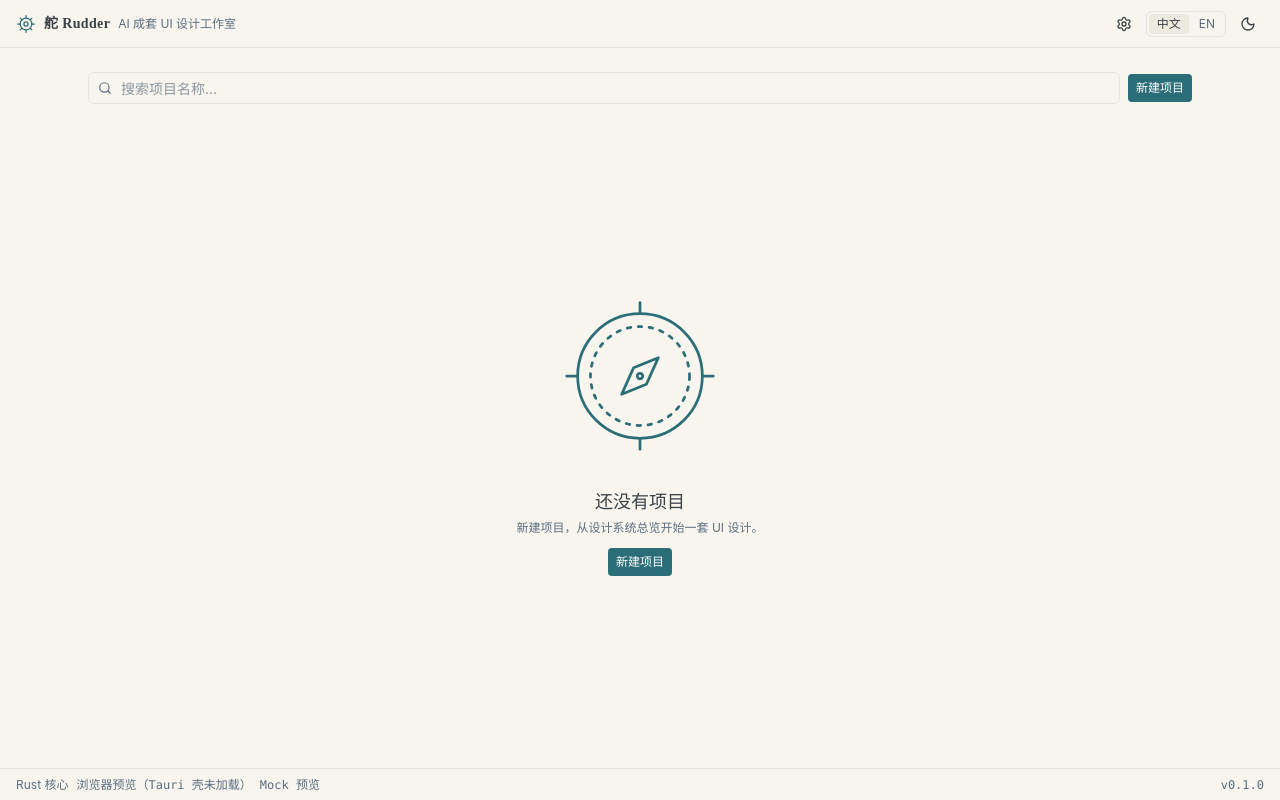
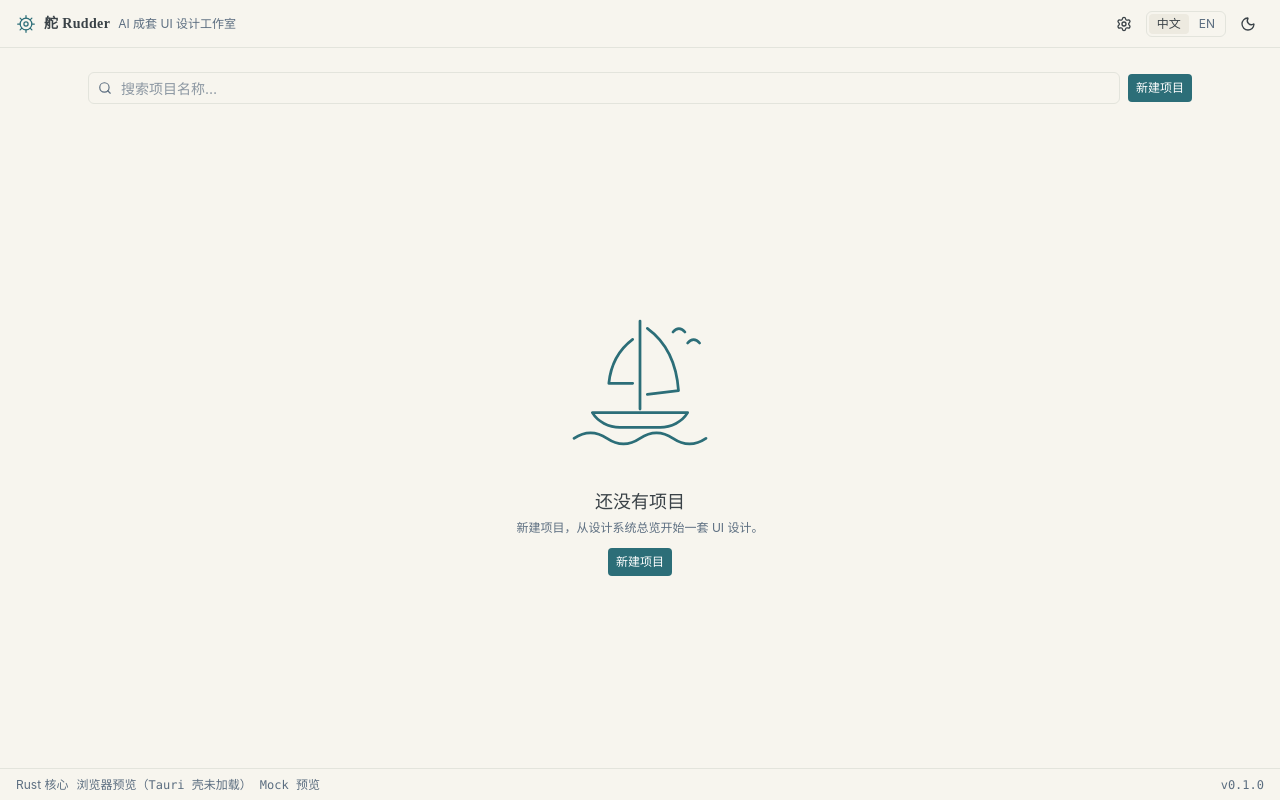
Before and after one commit to imeepos/ui-designer, a React (Vite) app: page / in a window 1280 px wide. Built offline with nearby package versions, Linux system fonts and the light colour scheme.

Commit message:
新增帆舟白描空态图标并启用首页项目空态

```diff
--- a/src/components/home-view.tsx
+++ b/src/components/home-view.tsx
@@ -56,6 +56,7 @@ export function HomeView({ onCreate }: { onCreate: () => void }) {
 
       {state.projects.length === 0 ? (
         <EmptyState
+          mark="boat"
           title={t("home.empty.title")}
           description={t("home.empty.desc")}
           action={
--- a/src/components/icons.tsx
+++ b/src/components/icons.tsx
@@ -68,3 +68,36 @@ export function AnchorMark({ className }: IconProps) {
     </svg>
   );
 }
+
+/**
+ * Sailing boat: empty-state illustration (THEME §5 v3: helm/compass/anchor/boat).
+ * 白描 ink line-art — hull, mast, two sails, calm water and two gulls,
+ * echoing the 墨航 anchor board (design-china/board/anchor.png).
+ */
+export function BoatMark({ className }: IconProps) {
+  return (
+    <svg
+      viewBox="0 0 96 96"
+      fill="none"
+      stroke="currentColor"
+      strokeWidth="1.5"
+      strokeLinecap="round"
+      strokeLinejoin="round"
+      aria-hidden="true"
+      className={cn("size-24", className)}
+    >
+      {/* mast */}
+      <path d="M48 18v48" />
+      {/* main sail */}
+      <path d="M52 22c11 8 16 20 17 34l-17 2" />
+      {/* jib sail */}
+      <path d="M44 28c-8 6-12 14-13 24h13" />
+      {/* hull */}
+      <path d="M22 68h52c-3 5-9 8-15 8H37c-6 0-12-3-15-8z" />
+      {/* calm water */}
+      <path d="M12 82c6-4 12-4 18 0s12 4 18 0 12-4 18 0 12 4 18 0" />
+      {/* gulls */}
+      <path d="M66 24c2-2.5 4.5-2.5 6.5 0M74 30c2-2.5 4.5-2.5 6.5 0" />
+    </svg>
+  );
+}
```
Also changed, not shown: src/components/empty-state.tsx (+6 -5 lines), 1 other file (tests, documents, lock files or other folders).
